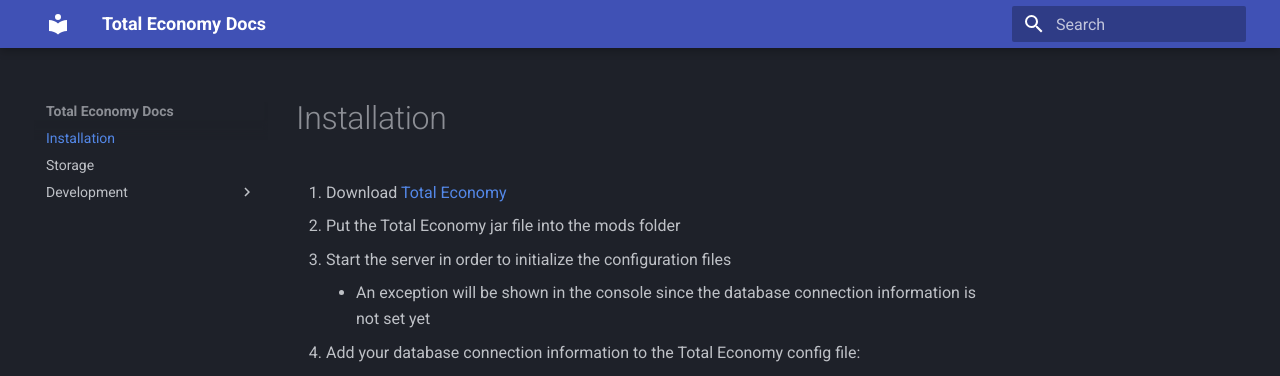
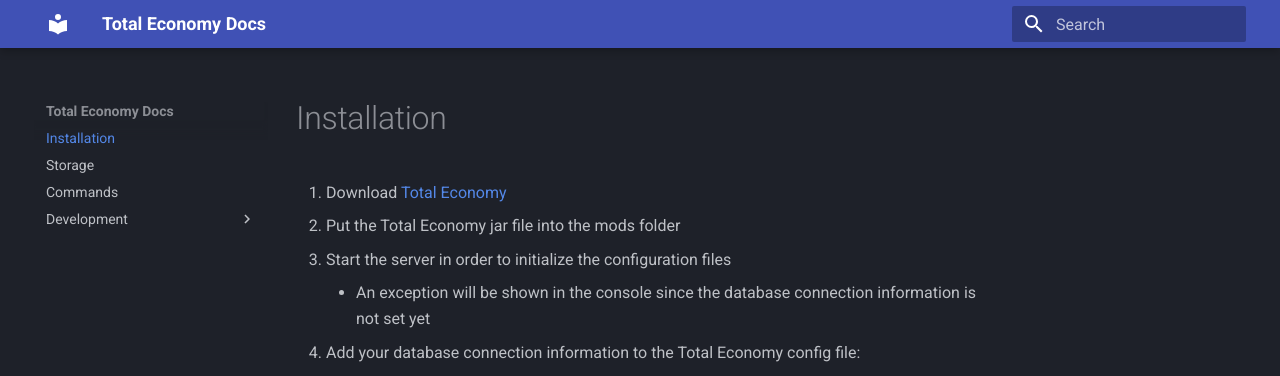
Before and after one commit to ericgrandt/TotalEconomy, an MkDocs documentation site: the page built from docs/index.md, in a window 1280 px wide. Shown: the top 376 px of the page. Built offline with MkDocs 1.6.1 and Material for MkDocs 9.7.7, drawn with Linux system fonts in a browser that asks for light colours.

Commit message:
Update mkdocs.yml

```diff
--- a/mkdocs.yml
+++ b/mkdocs.yml
@@ -9,6 +9,7 @@
 nav:
   - Installation: 'index.md'
   - Storage: 'storage.md'
+  - Commands: 'commands.md'
   - Development:
     - Design: development/design.md
     - Testing: 'development/testing.md'
```
